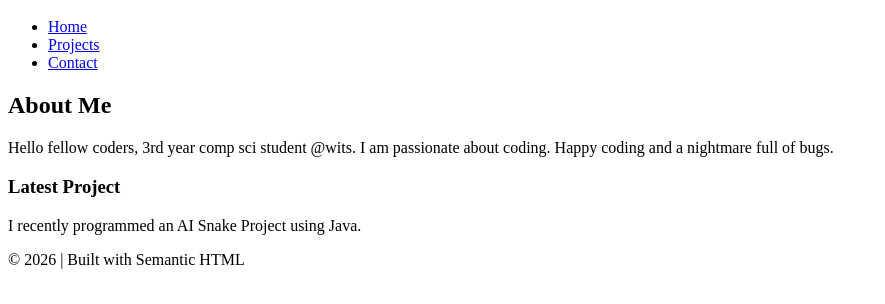
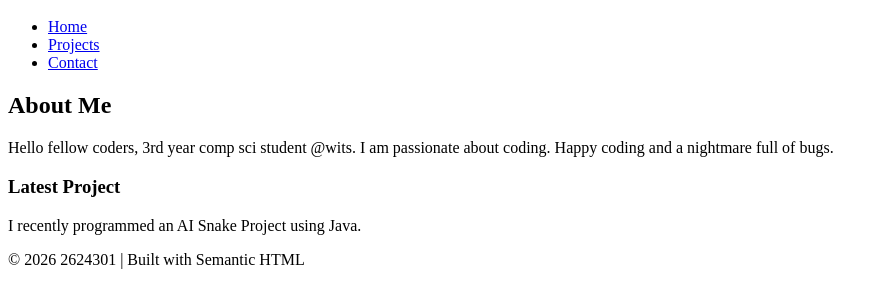
Before and after one commit to YonwabaVunda/2624301-portfolio, a plain HTML site: page index.html in a window 1280 px wide. Shown: the part 48-352 px from the top of the page, without its empty margins (0-885 px from the left). Drawn offline with Linux system fonts and the light colour scheme.

```diff
--- a/index.html
+++ b/index.html
@@ -22,6 +22,6 @@
             <p>I recently programmed an AI Snake Project using Java.</p>
         </article>
     </main>
-    <footer>© 2026 | Built with Semantic HTML</footer>
+    <footer>© 2026 2624301 | Built with Semantic HTML</footer>
     </body>
 </html>
```
Also changed, not shown: student-info.txt.
